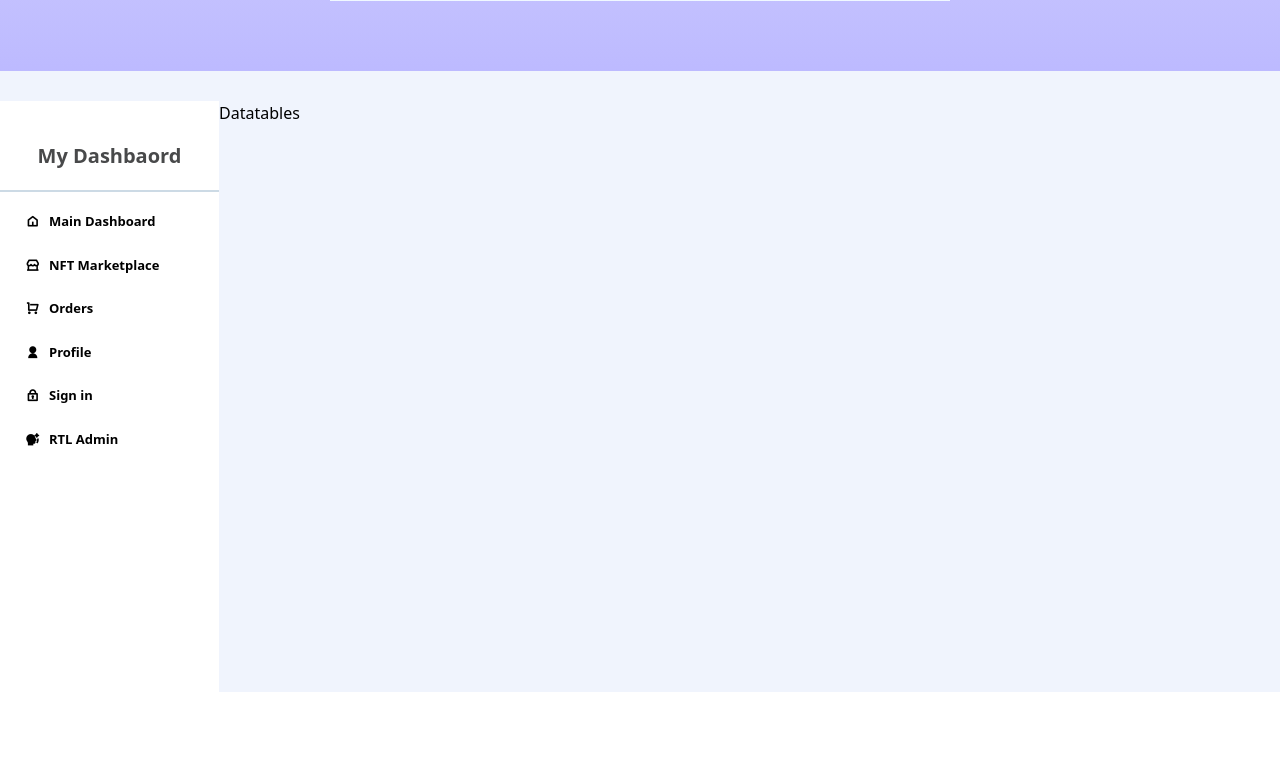
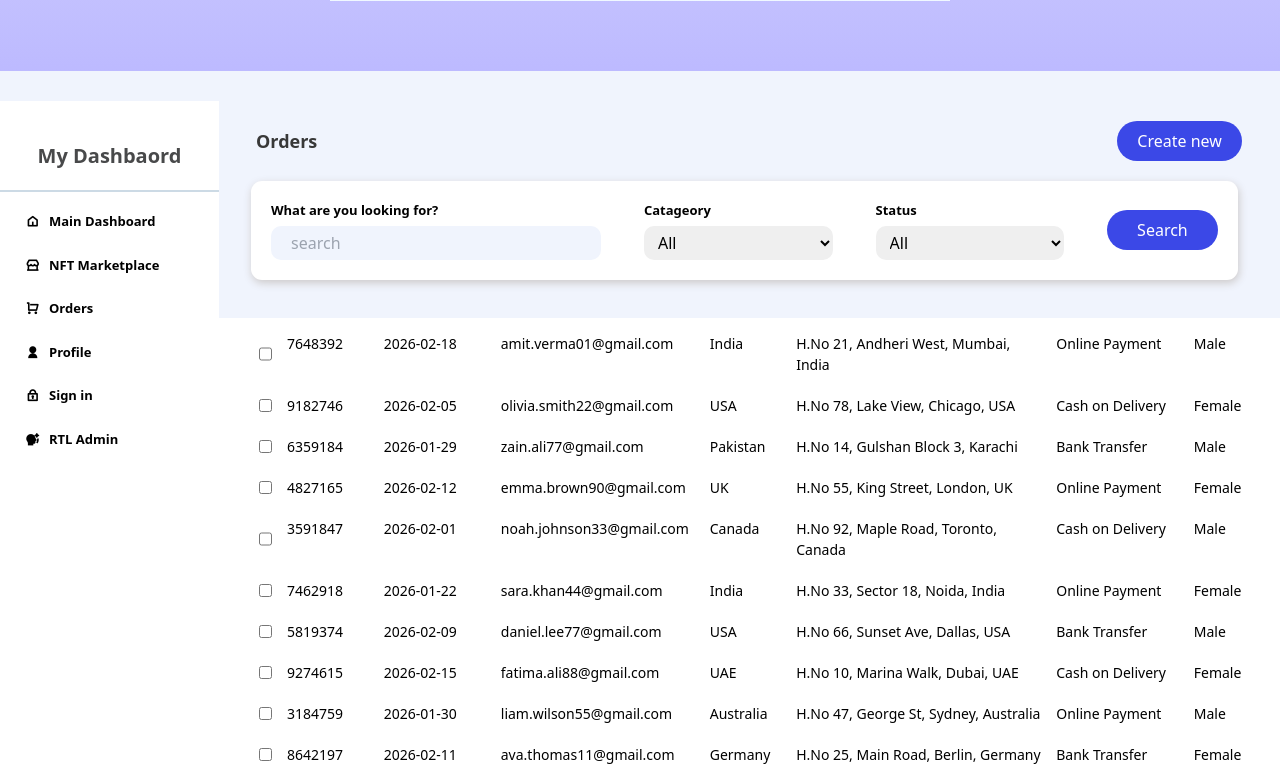
Before and after one commit to zeno206/dashboard-project, a React (Vite) app: page /2 in a window 1280 px wide. Shown: the part 515-1290 px from the top of the page. Before the commit the page ends 1207 px from the top, so only its background shows below. Built offline with nearby package versions, Linux system fonts and the light colour scheme.

Commit message:
mian push

```diff
--- a/src/components/Data-table.jsx
+++ /dev/null
@@ -1,10 +0,0 @@
-import React from "react";
-
-function Datatable(){
-    return(
-        <h1>Datatables</h1>
-
-    )
-}
-
-export default Datatable
--- a/src/components/dashboard.jsx
+++ b/src/components/dashboard.jsx
@@ -3,10 +3,10 @@ import Dashboardbar from "./dashboardbar";
 import { Route, Routes } from "react-router-dom";
 import MainDashboard from "./main-dashboard";
 import Nftmarketplace from "./nft-marketplace";
-import Datatable from "./Data-table";
 import Profile from "./profile";
 import Signin from "./signin";
 import Rtladmin from "./rtl-admin";
+import Orders from "./orders";
 
 
 function Dashboard(){
@@ -17,7 +17,7 @@ function Dashboard(){
         <Routes>
             <Route path="/" element={<MainDashboard/>}/>
             <Route  path="/1"  element={<Nftmarketplace/>}/>
-             <Route  path="/2"  element={<Datatable/>}/>
+             <Route  path="/2"  element={<Orders/>}/>
             <Route  path="/3"  element={<Profile/>}/>
               <Route  path="/4"  element={<Signin/>}/>
               <Route path="/5"  element={<Rtladmin/>}/>
--- a/src/components/login.jsx
+++ b/src/components/login.jsx
@@ -3,11 +3,11 @@ import { Route,Routes, useNavigate } from "react-router-dom";
 import Dashboardbar from "./dashboardbar";
 import MainDashboard from "./main-dashboard";
 import Nftmarketplace from "./nft-marketplace";
-import Datatable from "./Data-table";
 import Profile from "./profile";
 import Signin from "./signin";
 import Rtladmin from "./rtl-admin";
 import 'remixicon/fonts/remixicon.css'
+import Orders from "./orders";
 
 
 
@@ -98,7 +98,7 @@ function next(){
         <Routes>
             <Route path="/" element={<MainDashboard/>}/>
             <Route  path="/1"  element={<Nftmarketplace/>}/>
-             <Route  path="/2"  element={<Datatable/>}/>
+             <Route  path="/2"  element={<Orders/>}/>
             <Route  path="/3"  element={<Profile/>}/>
               <Route  path="/4"  element={<Signin/>}/>
               <Route path="/5"  element={<Rtladmin/>}/>
--- /dev/null
+++ b/src/components/orderlist.jsx
@@ -0,0 +1,18 @@
+import React from "react";
+
+function Orderlist(props) {
+  return (
+    <div className="modrl-1">
+      <input type="checkbox" />
+      <h3 className="ordrnamel-1">{props.ordernumber}</h3>
+      <h3 className="ordrnamel-2">{props.Date}</h3>
+      <h3 className="ordrnamel-3">{props.Email}</h3>
+      <h3 className="ordrnamel-4">{props.Country}</h3>
+      <h3 className="ordrnamel-5">{props.Shipping}</h3>
+      <h3 className="ordrnamel-6">{props.Ordertype}</h3>
+      <h3 className="ordrnamel-7">{props.Customer}</h3>
+    </div>
+  );
+}
+
+export default Orderlist;
--- /dev/null
+++ b/src/components/orders.jsx
@@ -0,0 +1,146 @@
+import React from "react";
+import Orderlist from "./orderlist";
+
+function Orders() {
+  const orderdata = [
+    {
+      order_id: 7648392,
+      date: "2026-02-18",
+      email: "amit.verma01@gmail.com",
+      country: "India",
+      shipping_address: "H.No 21, Andheri West, Mumbai, India",
+      order_type: "Online Payment",
+      customer_gender: "Male",
+    },
+    {
+      order_id: 9182746,
+      date: "2026-02-05",
+      email: "olivia.smith22@gmail.com",
+      country: "USA",
+      shipping_address: "H.No 78, Lake View, Chicago, USA",
+      order_type: "Cash on Delivery",
+      customer_gender: "Female",
+    },
+    {
+      order_id: 6359184,
+      date: "2026-01-29",
+      email: "zain.ali77@gmail.com",
+      country: "Pakistan",
+      shipping_address: "H.No 14, Gulshan Block 3, Karachi",
+      order_type: "Bank Transfer",
+      customer_gender: "Male",
+    },
+    {
+      order_id: 4827165,
+      date: "2026-02-12",
+      email: "emma.brown90@gmail.com",
+      country: "UK",
+      shipping_address: "H.No 55, King Street, London, UK",
+      order_type: "Online Payment",
+      customer_gender: "Female",
+    },
+    {
+      order_id: 3591847,
+      date: "2026-02-01",
+      email: "noah.johnson33@gmail.com",
+      country: "Canada",
+      shipping_address: "H.No 92, Maple Road, Toronto, Canada",
+      order_type: "Cash on Delivery",
+      customer_gender: "Male",
+    },
+    {
+      order_id: 7462918,
+      date: "2026-01-22",
+      email: "sara.khan44@gmail.com",
+      country: "India",
+      shipping_address: "H.No 33, Sector 18, Noida, India",
+      order_type: "Online Payment",
+      customer_gender: "Female",
+    },
+    {
+      order_id: 5819374,
+      date: "2026-02-09",
+      email: "daniel.lee77@gmail.com",
+      country: "USA",
+      shipping_address: "H.No 66, Sunset Ave, Dallas, USA",
+      order_type: "Bank Transfer",
+      customer_gender: "Male",
+    },
+    {
+      order_id: 9274615,
+      date: "2026-02-15",
+      email: "fatima.ali88@gmail.com",
+      country: "UAE",
+      shipping_address: "H.No 10, Marina Walk, Dubai, UAE",
+      order_type: "Cash on Delivery",
+      customer_gender: "Female",
+    },
+    {
+      order_id: 3184759,
+      date: "2026-01-30",
+      email: "liam.wilson55@gmail.com",
+      country: "Australia",
+      shipping_address: "H.No 47, George St, Sydney, Australia",
+      order_type: "Online Payment",
+      customer_gender: "Male",
+    },
+    {
+      order_id: 8642197,
+      date: "2026-02-11",
+      email: "ava.thomas11@gmail.com",
+      country: "Germany",
+      shipping_address: "H.No 25, Main Road, Berlin, Germany",
+      order_type: "Bank Transfer",
+      customer_gender: "Female",
+    },
+  ];
+
+  return (
+    <div className="orderbox">
+      <div className="ob-l1">
+        <h2 className="orders">Orders</h2>
+        <button className="orderbtn">Create new</button>
+      </div>
+      <div className="ob-l2">
+        <div className="inpL-1">
+          <h3 className="d-1">What are you looking for?</h3>
+          <input className="search-inp" placeholder="search" />
+        </div>
+        <div className="inpL-2">
+          <h3 className="d-1">Catageory</h3>
+          <select id="orders" name="orders">
+            <option value="volvo">All</option>
+            <option value="bmw">Single</option>
+            <option value="audi">Double</option>
+          </select>
+        </div>
+        <div className="inpL-3">
+          <h3 className="d-1">Status</h3>
+          <select id="orders" name="orders">
+            <option value="volvo">All</option>
+            <option value="bmw">Single</option>
+            <option value="audi">Double</option>
+          </select>
+        </div>
+        <button className="orderbtn-2">Search</button>
+      </div>
+      <div className="ob-l3">
+        {orderdata.map((orderdata) => {
+          return (
+            <Orderlist
+              ordernumber={orderdata.order_id}
+              Date={orderdata.date}
+              Email={orderdata.email}
+              Country={orderdata.country}
+              Shipping={orderdata.shipping_address}
+              Ordertype={orderdata.order_type}
+              Customer={orderdata.customer_gender}
+            />
+          );
+        })}
+      </div>
+    </div>
+  );
+}
+
+export default Orders;
--- a/src/index.css
+++ b/src/index.css
@@ -4,7 +4,6 @@
   display: flex;
   height: 586px;
 }
-
 
 .inner-box {
   margin: 0 auto;
@@ -20,13 +19,10 @@
   background-size: cover;
   background-position: center;
 
-
-
   width: 50%;
   border: 1px solid aliceblue;
   text-align: center;
   align-content: center;
-
 }
 
 .box-2 {
@@ -35,7 +31,6 @@
   text-align: center;
   padding-top: 25px;
 }
-
 
 .a {
   color: white;
@@ -55,7 +50,6 @@
   font-family: "Poppins", sans-serif;
 }
 
-
 .b {
   color: #3768ba;
   font-size: 28px;
@@ -73,8 +67,6 @@
   font-family: "Poppins", sans-serif;
 }
 
-
-
 .inp-1 {
   padding: 8px;
   margin-top: 10px;
@@ -91,7 +83,6 @@
   font-family: "Poppins", sans-serif;
   width: 75%;
 }
-
 
 .btn-2 {
   background-color: #fff;
@@ -111,7 +102,6 @@
   column-gap: 8px;
 }
 
-
 .rem {
   color: #3768ba;
   font-weight: 600;
@@ -129,7 +119,7 @@
   position: relative;
 }
 .de::after {
-	content: '';
+  content: "";
   display: block;
   width: 33%;
   height: 1px;
@@ -141,7 +131,7 @@
 }
 
 .de::before {
-	content: '';
+  content: "";
   display: block;
   width: 33%;
   height: 1px;
@@ -160,7 +150,6 @@
   transform: scale(1.1);
 }
 
-
 .section-2 {
   display: flex;
   padding-top: 30px;
@@ -174,27 +163,22 @@
   overflow: hidden;
 }
 
-
 .b-1 {
   padding: 40px 20px 19px 20px;
   border-bottom: 2px solid #ccdae5;
   text-align: center;
 }
 
-
 .b-2 {
   padding: 20px 10px 10px 16px;
   height: 500px;
 }
-
-
 
 a {
   color: inherit;
   text-decoration: inherit;
   display: block;
 }
-
 
 .ri-google-fill {
   font-size: 17px;
@@ -209,10 +193,9 @@ a {
   margin-right: 10px;
 }
 
-.ri-bar-chart-2-line{
+.ri-bar-chart-2-line {
   margin-right: 10px;
 }
-
 
 .ri-user-fill {
   margin-right: 10px;
@@ -232,13 +215,11 @@ a {
   color: #48494a;
 }
 
-
 a {
   font-weight: 600;
   font-size: 13px;
   margin-left: 10px;
 }
-
 
 .div-1 {
   display: flex;
@@ -246,14 +227,11 @@ a {
   column-gap: 545px;
 }
 
-
 .inp-d {
   padding: 5px 0px 6px 27px;
   border-radius: 42px;
   background-color: #e4edff;
-
 }
-
 
 .p-2 {
   padding: 10px 15px 10px 15px;
@@ -277,12 +255,10 @@ a {
   color: #0000008a;
 }
 
-
 .h-3 {
   font-size: 12px;
   color: #000000b8;
 }
-
 
 .h-4 {
   font-size: 23px;
@@ -295,7 +271,6 @@ a {
   top: 18px;
   color: #0000008a;
 }
-
 
 .div-2 {
   display: flex;
@@ -393,11 +368,7 @@ a {
   font-size: 21px;
 }
 
-
-
-
-
-.hh-4i{
+.hh-4i {
   font-size: 10px;
   color: #0000008f;
 }
@@ -413,7 +384,6 @@ a {
   font-size: 11px;
   color: #0000008f;
 }
-
 
 .txt {
   height: 39px;
@@ -469,10 +439,6 @@ a {
   display: flex;
 }
 
-
-
-
-
 .div-3 {
   padding: 20px;
   display: flex;
@@ -493,14 +459,12 @@ a {
   border-radius: 15px;
 }
 
-
 .bigbox-3 {
   background-color: white;
   width: 48%;
   padding: 10px 15px 30px 15px;
   border-radius: 15px;
 }
-
 
 .line-1 {
   display: flex;
@@ -518,15 +482,12 @@ a {
   color: #0000007d;
 }
 
-
-
 .l-1 {
   display: flex;
   background-color: #e7e7e7;
   padding: 8px 9px 8px 8px;
   border-radius: 10px;
 }
-
 
 .graph {
   width: 96%;
@@ -537,7 +498,6 @@ a {
   margin-top: 20px;
 }
 
-
 .hh-5 {
   font-size: 24px;
   font-weight: 600;
@@ -547,7 +507,6 @@ a {
   font-size: 13px;
   color: #0000008f;
 }
-
 
 .ri-grok-ai-line {
   margin-right: 5px;
@@ -586,7 +545,6 @@ a {
   margin-top: 25px;
 }
 
-
 .nft-3 {
   position: absolute;
   right: 161px;
@@ -600,12 +558,11 @@ element {
   display: block;
 }
 
-
 .div-4 {
   padding: 20px;
 }
 
-.ri-more-line{
+.ri-more-line {
   color: #5757ff;
   background-color: #e4edff;
   padding: 10px;
@@ -617,7 +574,6 @@ element {
   font-size: 12px;
   color: #00000080;
 }
-
 
 .chek-t {
   font-size: 17px;
@@ -729,20 +685,17 @@ element {
   overflow-y: auto;
 }
 
-
 .ima-1 {
   width: 50%;
   border: 1px solid #00000057;
   border-radius: 12px;
 }
 
-
 .ima-2 {
   width: 50%;
   border: 1px solid #00000057;
   border-radius: 12px;
 }
-
 
 .n-2 {
   display: flex;
@@ -768,7 +721,6 @@ element {
 .card {
   width: 20%;
   border: 1px solid #00000017;
-
 }
 
 .cardimage {
@@ -780,7 +732,6 @@ element {
   font-weight: 600;
   padding: 2px;
   background-color: #80808087;
-
 }
 
 p {
@@ -791,7 +742,6 @@ p {
   padding: 9px 9px 0px 10px;
   color: #000000ad;
 }
-
 
 .card-btn {
   border: 1px solid #7daed8;
@@ -819,8 +769,6 @@ p {
   position: relative;
 }
 
-
-
 .card-box {
   display: flex;
   width: 145%;
@@ -839,3 +787,123 @@ p {
 .ri-store-2-line {
   margin-right: 10px;
 }
+
+.orderbox {
+  width: 100%;
+}
+
+.ob-l1 {
+  display: flex;
+  padding: 20px 0px 20px 37px;
+  column-gap: 800px;
+}
+
+.orderbtn {
+  background-color: #3b48e7;
+  padding: 8px 20px 8px 20px;
+  border-radius: 20px;
+  color: white;
+}
+
+.orderbtn-2 {
+  background-color: #3b48e7;
+  padding: 8px 30px 8px 30px;
+  border-radius: 20px;
+  color: white;
+}
+
+.orders {
+  font-weight: 700;
+  font-size: 18px;
+  align-content: center;
+  color: #383838;
+}
+
+.ob-l2 {
+  display: flex;
+  column-gap: 43px;
+  width: 93%;
+  text-align: center;
+  align-items: center;
+  border-radius: 11px;
+  box-shadow: 1px 3px 9px #ccc9c9;
+  margin-left: 32px;
+  padding: 20px 20px 20px 20px;
+  background-color: white;
+}
+
+.inpL-1 {
+  width: 35%;
+  text-align: start;
+}
+
+.search-inp {
+  padding: 5px 5px 5px 20px;
+  border-radius: 10px;
+  width: 100%;
+  background-color: #f0f4fd;
+}
+
+#orders {
+  padding: 5px;
+  width: 100%;
+  border-radius: 10px;
+}
+
+.inpL-2 {
+  width: 20%;
+  text-align: start;
+}
+.inpL-3 {
+  width: 20%;
+  text-align: start;
+}
+
+#orders {
+  padding: 5px 5px 5px 10px;
+  width: 100%;
+  border-radius: 10px;
+}
+
+.d-1 {
+  font-size: 13px;
+  font-weight: 600;
+  padding-bottom: 5px;
+}
+
+.ob-l3 {
+  padding: 5px 0px 0px 40px;
+  background-color: white;
+  margin-top: 38px;
+}
+
+.modrl-1 {
+  display: flex;
+  -moz-column-gap: 19px;
+  column-gap: 15px;
+  padding: 10px 0px 10px 0px;
+  font-size: 14px;
+  font-weight: 500;
+}
+
+.ordrnamel-1 {
+  width: 8%;
+}
+.ordrnamel-2 {
+  width: 10%;
+}
+
+.ordrnamel-3 {
+  width: 19%;
+}
+
+.ordrnamel-4 {
+  width: 7%;
+  text-align: start;
+}
+.ordrnamel-5 {
+  width: 24%;
+}
+.ordrnamel-6 {
+  width: 12%;
+}
```
Also changed, not shown: src/components/main-dashboard.jsx (+98 -96 lines). Lines whose indentation alone changed are shown as unchanged.
